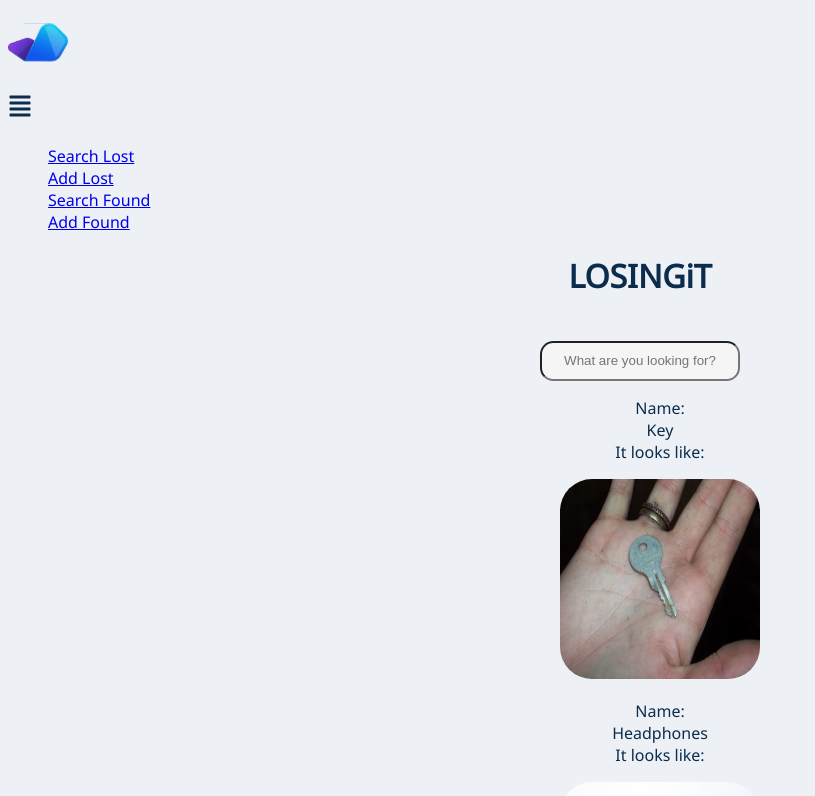
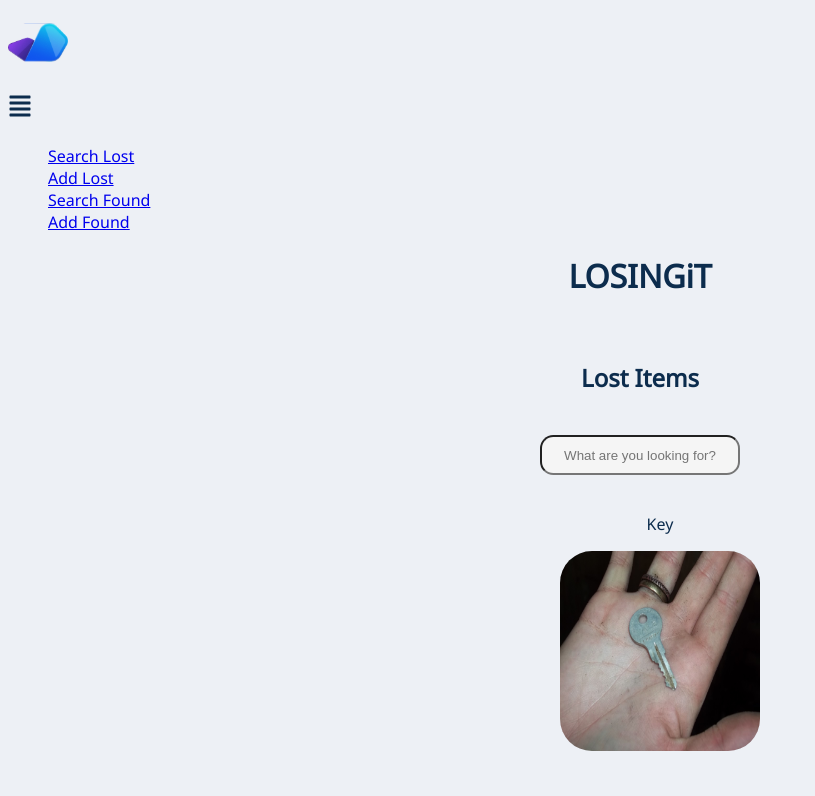
Before and after one commit to JannikUekoetter/capstone-project, a Next.js app: page / in a window 1280 px wide. Shown: the top 796 px of the page, without its empty margins (0-815 px from the left). Built offline with nearby package versions, Linux system fonts and the light colour scheme.

Commit message:
minor changes

```diff
--- a/components/FoundItem.js
+++ b/components/FoundItem.js
@@ -7,15 +7,9 @@ export default function FoundItem({ name, description, img, id }) {
   return (
     <>
       <p>
-        Item name:
         <br />
         {name}
         <br />
-        Description:
-        <br />
-        {description}
-        <br />
-        It looks like:
       </p>
       <StyledList>
         <ImageContainer>
--- a/components/LostItem.js
+++ b/components/LostItem.js
@@ -7,11 +7,9 @@ export default function LostItem({ name, description, img, id }) {
   return (
     <>
       <p>
-        Name:
         <br />
         {name}
         <br />
-        It looks like:
       </p>
       <StyledList>
         <ImageContainer>
--- a/pages/index.js
+++ b/pages/index.js
@@ -25,7 +25,8 @@ export default function Home() {
       </nav>
       <Main>
         <h1>LOSINGiT</h1>
-
+        <br />
+        <h2>Lost Items</h2>
         <div>
           <label htmlFor="inputSearchBar1">
             <br />
@@ -52,7 +53,7 @@ export default function Home() {
               />
             ))}
         </ul>
-        <h2>Second Array of Dummy Data begins here:</h2>
+
         <div>
           <label htmlFor="inputSearchBar2">
             <br />
@@ -64,6 +65,7 @@ export default function Home() {
             />
           </label>
         </div>
+        <h1>Found Items</h1>
         <ul>
           {foundItems
             .filter((foundItem) =>
```
